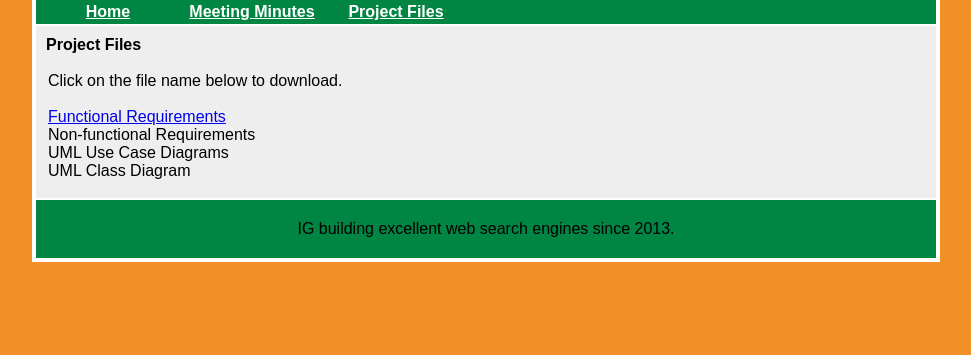
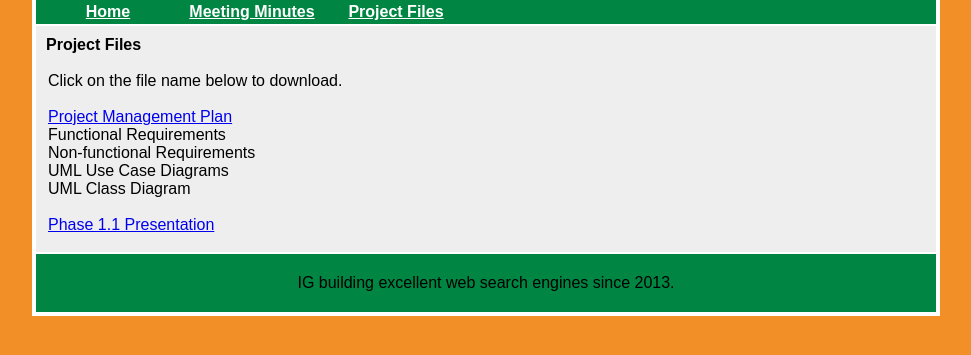
Before and after one commit to rizwannoorani/kwicwebsite, a plain HTML site: page Desktop/kwic website/Files.htm in a window 1280 px wide. Shown: the part 235-590 px from the top of the page, without its empty margins (158-1129 px from the left). Drawn offline with Linux system fonts and the light colour scheme.

Commit message:
Added file links to webpage.

```diff
--- a/Desktop/kwic website/Files.htm
+++ b/Desktop/kwic website/Files.htm
@@ -31,10 +31,13 @@
   <div id="content">
     <div id="mainContent"> <b>Project Files</b>
       <p style="padding:2px 2px;">Click on the file name below to download.</br></br>
-		<a href="Meetings.htm">Functional Requirements</a> </br>
+		<a href="IIG_SPMP.doc">Project Management Plan</a> </br>
+		Functional Requirements </br>
 		Non-functional Requirements</br>
 		UML Use Case Diagrams</br>
 		UML Class Diagram</br>
+		</br>
+		<a href="Phase1Presentation.ppt">Phase 1.1 Presentation</a>
 	  </p>
     </div>
   </div>
```
